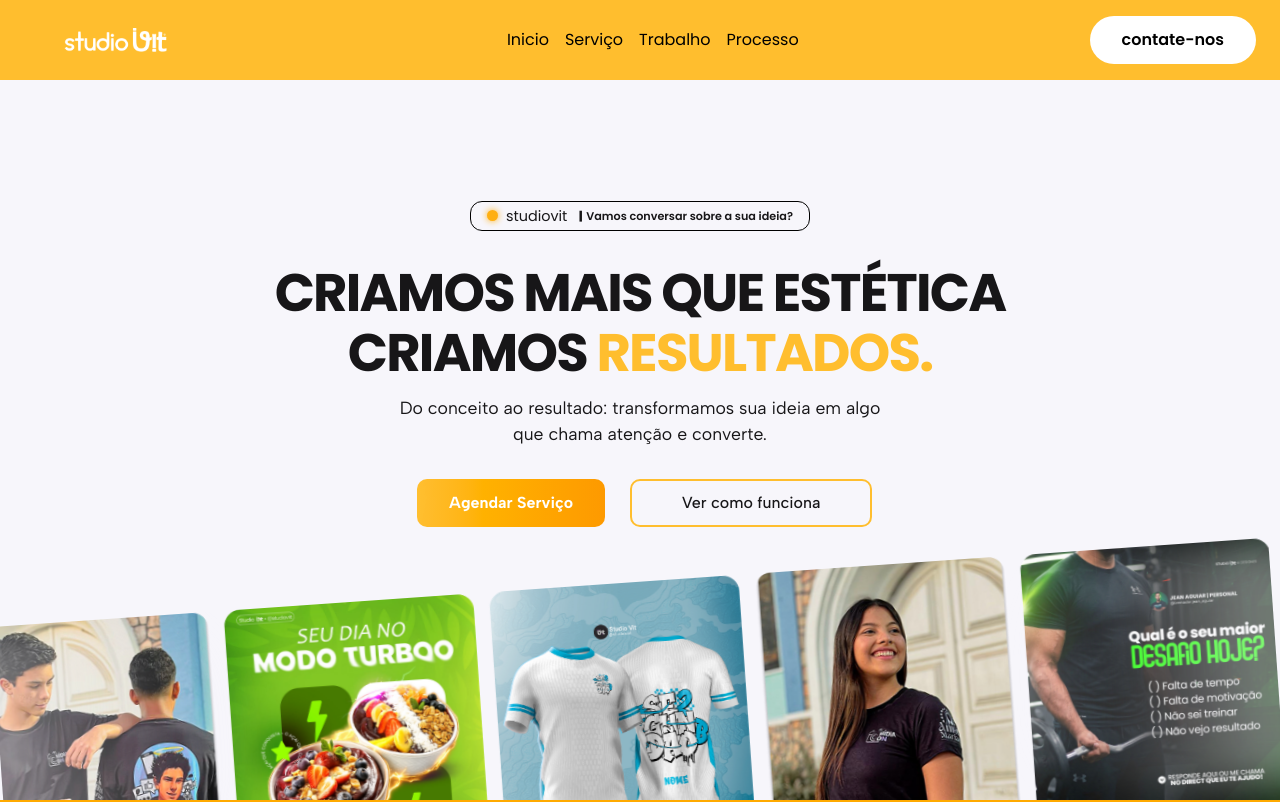
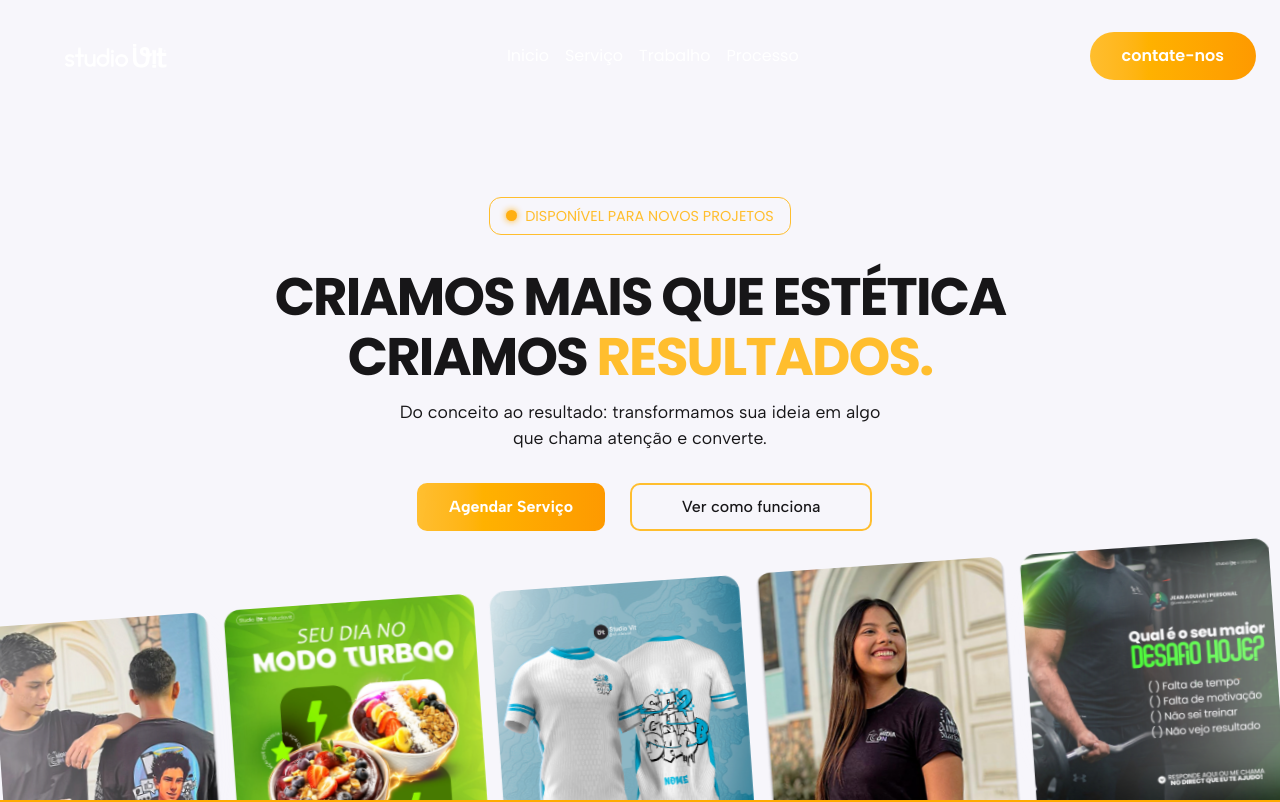
Before and after one commit to felipinx7/studiovit, a React (Vite) app: page / in a window 1280 px wide. Shown: the top 802 px of the page. Built offline with nearby package versions, Linux system fonts and the light colour scheme.

Commit message:
fix: atualização dos header e card apresentação do sistema

```diff
--- a/src/components/layout/header.tsx
+++ b/src/components/layout/header.tsx
@@ -7,6 +7,18 @@ import { scrollParaIrSecao } from '../../utils/navegacao-header'
 export function Header() {
   const [abrirHeader, setAbrirHeader] = useState(true)
   const [isScrolled, setIsScrolled] = useState(false)
+  const [isMobile, setIsMobile] = useState(false)
+
+  useEffect(() => {
+    function handleResize() {
+      setIsMobile(window.innerWidth <= 768)
+    }
+
+    handleResize()
+    window.addEventListener('resize', handleResize)
+
+    return () => window.removeEventListener('resize', handleResize)
+  }, [])
 
   useEffect(() => {
     function handleScroll() {
@@ -17,58 +29,55 @@ export function Header() {
     return () => window.removeEventListener('scroll', handleScroll)
   }, [])
 
+  const isScrolledReal = isMobile || isScrolled
+
   function ManipularVisibilidadeHeader() {
     setAbrirHeader((prev) => !prev)
   }
 
   return (
     <>
-      {/* Espaço quando vira flutuante */}
-      {isScrolled && <div className="h-[100px]" />}
+      {isScrolledReal && <div className="h-[100px]" />}
 
-      {/* HEADER */}
       <header
         className={`fixed left-0 z-50 w-full transition-all duration-500 ${
-          isScrolled ? 'top-4 px-4' : 'top-0 px-0'
+          isScrolledReal ? 'top-4 px-4' : 'top-4 px-0'
         }`}
       >
-        {/* FUNDO (full width) */}
         <div
           className={`w-full transition-all duration-500 ${
-            isScrolled ? 'bg-transparent' : 'bg-primary-100'
+            isScrolledReal ? 'bg-transparent' : ''
           }`}
         >
-          {/* CONTAINER CENTRAL (1280px) */}
           <div
             className={`mx-auto flex max-w-[1280px] items-center justify-between transition-all duration-500 ${
-              isScrolled
+              isScrolledReal
                 ? 'rounded-[30px] bg-zinc-100/80 px-7 py-4 shadow-lg backdrop-blur-2xl'
                 : 'px-6 py-4'
             }`}
           >
-            {/*  DESKTOP  */}
+            {/* DESKTOP */}
             <div className="flex w-full items-center justify-between max-md:hidden">
-              {/* Logo */}
               <div onClick={() => scrollParaIrSecao('inicio')}>
                 <img
-                  src={isScrolled ? logoVit : logoMonocramatica}
+                  src={isScrolledReal ? logoVit : logoMonocramatica}
                   loading="lazy"
-                  aria-label="logoMonocramatica"
-                  className={`${isScrolled ? 'w-[3rem]' : 'w-[12rem]'} cursor-pointer`}
+                  className={`${
+                    isScrolledReal ? 'w-[3rem]' : 'w-[12rem]'
+                  } cursor-pointer`}
                   alt=""
                 />
               </div>
 
-              {/* Links */}
               <div className="flex items-center gap-4">
                 {textoLinkHeader.map((link) => (
                   <a
                     key={link.section}
                     onClick={() => scrollParaIrSecao(link.id)}
                     className={`relative cursor-pointer transition-all duration-300 after:absolute after:bottom-0 after:left-0 after:h-[2px] after:w-0 after:transition-all after:duration-500 hover:after:w-full ${
-                      isScrolled
+                      isScrolledReal
                         ? 'text-neutral-0/60 hover:text-neutral-0 after:bg-primary-100'
-                        : 'text-black after:bg-black hover:text-black'
+                        : 'text-white after:bg-white hover:text-white'
                     }`}
                   >
                     {link.nomeLink}
@@ -76,20 +85,17 @@ export function Header() {
                 ))}
               </div>
 
-              {/* Botão */}
               <button
                 onClick={() => scrollParaIrSecao('contato')}
-                className={`cursor-pointer rounded-[30px] px-8 py-3 font-semibold transition-all duration-500 hover:scale-105 ${
-                  isScrolled
-                    ? 'from-primary-100 bg-gradient-to-r to-amber-500 text-white'
-                    : 'bg-white text-black'
+                className={`from-primary-100 cursor-pointer rounded-[30px] bg-gradient-to-r to-amber-500 px-8 py-3 font-semibold transition-all duration-500 hover:scale-105 ${
+                  isScrolledReal ? 'text-black' : 'text-white'
                 }`}
               >
                 contate-nos
               </button>
             </div>
 
-            {/*  MOBILE  */}
+            {/* MOBILE */}
             <div
               className={`hidden w-full flex-col max-md:flex ${
                 abrirHeader ? 'gap-0' : 'gap-10'
@@ -101,10 +107,9 @@ export function Header() {
                   onClick={() => scrollParaIrSecao('inicio')}
                 >
                   <img
-                    src={isScrolled ? logoVit : logoMonocramatica}
+                    src={logoVit}
                     loading="lazy"
-                    aria-label="logoMonocramatica"
-                    className={`${isScrolled ? 'w-[3rem]' : 'w-[12rem]'} cursor-pointer`}
+                    className="w-[3rem] cursor-pointer"
                     alt=""
                   />
                 </div>
@@ -126,11 +131,7 @@ export function Header() {
                   <a
                     key={link.section}
                     onClick={() => scrollParaIrSecao(link.id)}
-                    className={`text-[1.1rem] ${
-                      isScrolled
-                        ? 'text-neutral-0/60 hover:text-neutral-0'
-                        : 'text-black'
-                    }`}
+                    className="text-[1.1rem] text-black"
                   >
                     {link.nomeLink}
                   </a>
--- a/src/components/ui/card-apresentacao.tsx
+++ b/src/components/ui/card-apresentacao.tsx
@@ -2,18 +2,11 @@ import { IconeDesinger } from '../../assets/icons/icone-designer'
 
 export function CardApresentacao() {
   return (
-    <article className="mb-2 flex h-auto w-full items-center justify-center gap-2 rounded-xl border border-black px-3 py-2 leading-3 md:mb-4 md:gap-3 md:px-4">
+    <article className="mb-2 flex h-auto w-full items-center justify-center gap-2 rounded-xl border border-primary-100 px-3 py-3 leading-3 md:mb-4 md:gap-3 md:px-4">
       <div className="flex items-center justify-center gap-1 md:gap-2">
         <IconeDesinger />
-        <p className="font-ligth text-[0.8rem] md:text-[0.9rem]">studiovit</p>
+        <p className="font-ligth text-[0.8rem] text-primary-100 md:text-[0.9rem]">DISPONÍVEL PARA NOVOS PROJETOS</p>
       </div>
-
-      <p className="flex gap-1 text-[0.65rem] font-semibold md:text-[0.7rem]">
-        <b className="">|</b>{' '}
-        <span className="">
-          Vamos conversar sobre a sua ideia?
-        </span>
-      </p>
     </article>
   )
 }
```
